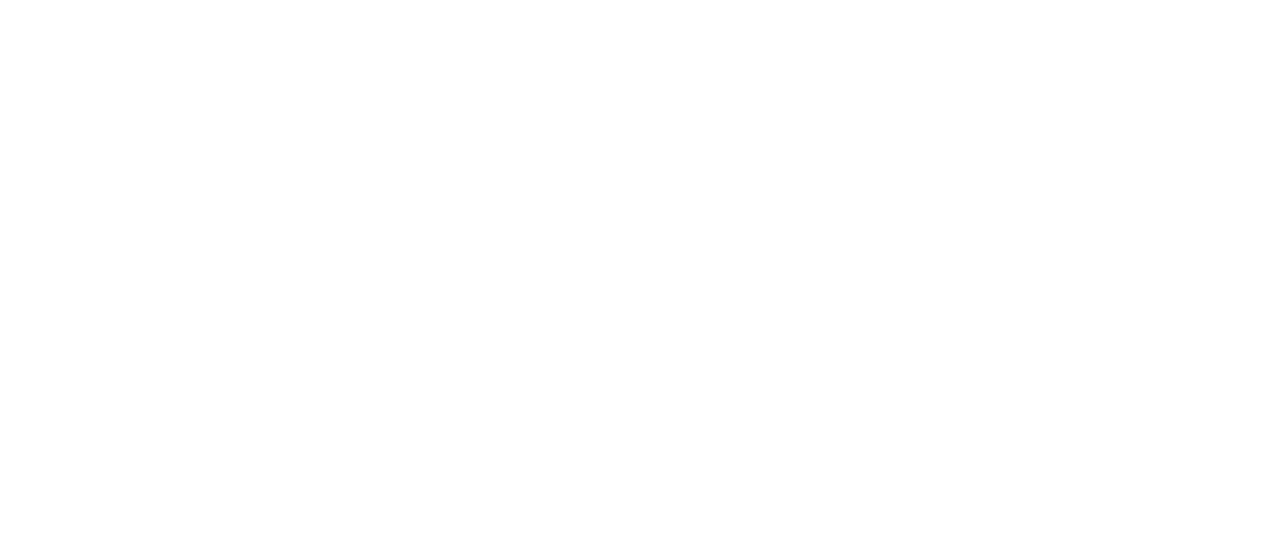
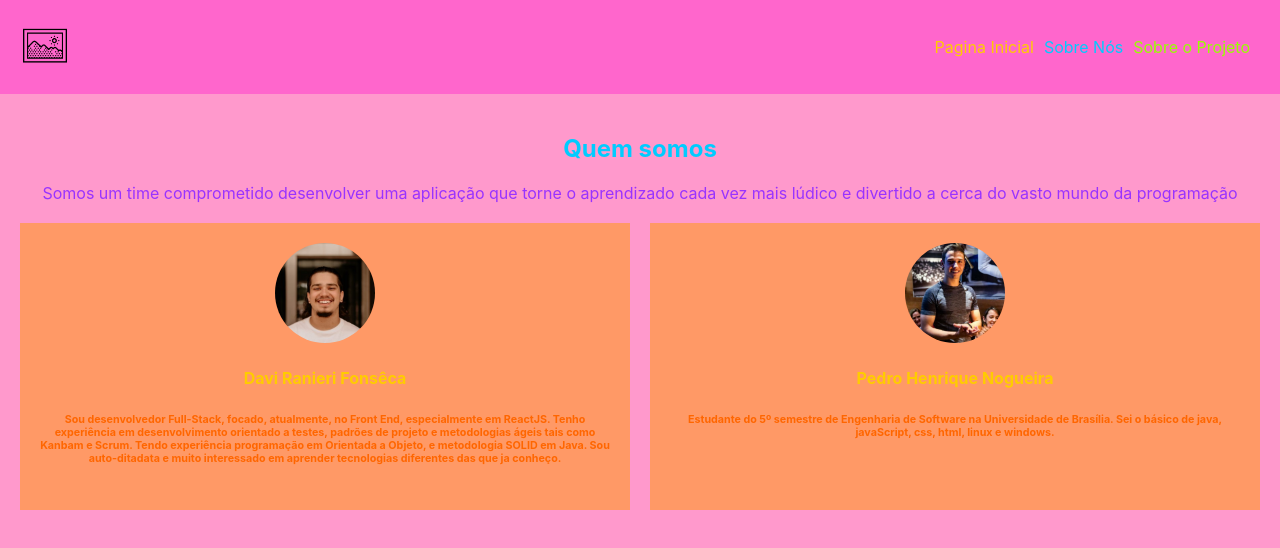
Before and after one commit to projeto-de-algoritmos/Greed_HuffTree-Explorer, a React (Create React App) app: page /about-us in a window 1280 px wide. Before the commit this address had no page. Shown: the top 548 px of the page. Built offline with nearby package versions, Linux system fonts and the light colour scheme.

Commit message:
adicionando atributos as paginas

```diff
--- a/src/App.css
+++ b/src/App.css
@@ -1,38 +1,26 @@
+:root {
+  --color-pink-flamingo: #FF66CC;
+  --color-sunshine-yellow: #FFCC00;
+  --color-electric-blue: #00CCFF;
+  --color-luscious-lime: #99FF00;
+  --color-purple-haze: #9933FF;
+  --color-candy-apple-red: #FF3333;
+  --color-tropical-orange: #FF6600;
+  --color-bubblegum-pop: #FF99CC;
+  --color-aqua-splash: #00FFFF;
+  --color-playful-peach: #FF9966;
+  --white: #F2F2F2;
+}
+
+html,
+body,
+#root {
+  height: 100%;
+}
+
 .App {
   text-align: center;
-}
-
-.App-logo {
-  height: 40vmin;
-  pointer-events: none;
-}
-
-@media (prefers-reduced-motion: no-preference) {
-  .App-logo {
-    animation: App-logo-spin infinite 20s linear;
-  }
-}
-
-.App-header {
-  background-color: #282c34;
-  min-height: 100vh;
   display: flex;
   flex-direction: column;
-  align-items: center;
-  justify-content: center;
-  font-size: calc(10px + 2vmin);
-  color: white;
+  min-height: 100vh;
 }
-
-.App-link {
-  color: #61dafb;
-}
-
-@keyframes App-logo-spin {
-  from {
-    transform: rotate(0deg);
-  }
-  to {
-    transform: rotate(360deg);
-  }
-}
--- a/src/App.js
+++ b/src/App.js
@@ -1,6 +1,8 @@
 import { Route, Routes } from 'react-router-dom';
 import './App.css';
 import { Main } from './components/Main';
+import AboutUs from './components/AboutUs';
+import AboutTheProject from './components/AboutTheProject';
 
 
 function App() {
@@ -8,6 +10,8 @@
     <div className="App">
       <Routes>
         <Route path='/' element={<Main />} />
+        <Route path='/about-us' element={<AboutUs />} />
+        <Route path='/about-the-project' element={<AboutTheProject />} />
       </Routes>
     </div>
   );
--- /dev/null
+++ b/src/components/AboutTheProject.js
@@ -0,0 +1,18 @@
+import React from 'react';
+import './styles/AboutTheProject.css';
+import Header from './Header';
+
+function AboutTheProject() {
+    return (
+        <>
+            <Header />
+            <div className="about-the-project">
+                <h2>Sobre o projeto</h2>
+                <p>O AmazingMaze é um game desenvolvido para web em que o usuário deve resolver um labirinto. O labirinto em questão possui diversos caminhos para se chegar ao final, alguns mais longos e outros mais curtos. a pontuação do jogador depende de qual caminho ele usou para resolver o labirinto e em quanto tempo ele conseguiu concluir o mapa. E aí, topa o desafio?</p>
+                <p>O menor caminho do labirinto é calculado usando o algoritmo de Dijkstra</p>
+            </div>
+        </>
+    );
+}
+
+export default AboutTheProject;
--- /dev/null
+++ b/src/components/AboutUs.js
@@ -0,0 +1,39 @@
+import React from 'react';
+import './styles/AboutUs.css';
+import Header from './Header';
+import pedro from '../assets/predo.jpg'
+import davi from '../assets/davi.jpg'
+
+export default function AboutUs() {
+    return (
+        <>
+            <Header />
+            <div className="about-us">
+                <div className='intro-text'>
+                    <h2>Quem somos</h2>
+                    <p>Somos um time comprometido desenvolver uma aplicação que torne o aprendizado cada vez mais lúdico e divertido a cerca do vasto mundo da programação </p>
+                </div>
+                <div className='intro-participants'>
+                    <div className='davi'>
+                        <div className='davi-photo'>
+                            <a href='https://github.com/davirany/' target="_blank" rel="noreferrer">
+                                <img src={davi} alt='Davi Ranieri Fonseca' />
+                            </a>
+                        </div>
+                        <h4><a href='https://github.com/davirany/' target="_blank" rel="noreferrer">Davi Ranieri Fonsêca</a></h4>
+                        <h6>Sou desenvolvedor Full-Stack, focado, atualmente, no Front End, especialmente em ReactJS. Tenho experiência em desenvolvimento orientado a testes, padrões de projeto e metodologias ágeis tais como Kanbam e Scrum. Tendo experiência programação em Orientada a Objeto, e metodologia SOLID em Java. Sou auto-ditadata e muito interessado em aprender tecnologias diferentes das que ja conheço.</h6>
+                    </div>
+                    <div className='pedro'>
+                        <div className='pedro-photo'>
+                            <a href='https://github.com/pehenobra2/' target="_blank" rel="noreferrer">
+                                <img src={pedro} alt='Pedro Henrique Nogueira Bragança' />
+                            </a>
+                        </div>
+                        <h4><a href='https://github.com/pehenobra2/' target="_blank" rel="noreferrer">Pedro Henrique Nogueira</a></h4>
+                        <h6>Estudante do 5º semestre de Engenharia de Software na Universidade de Brasília. Sei o básico de java, javaScript, css, html, linux e windows.</h6>
+                    </div>
+                </div>
+            </div>
+        </>
+    );
+}
--- a/src/components/Header.js
+++ b/src/components/Header.js
@@ -1,6 +1,7 @@
 import React from 'react';
 import { useNavigate } from 'react-router-dom';
 import logo from '../assets/icons8-image-96.png'
+import './styles/Header.css'
 
 export default function Header() {
     let navigate = useNavigate();
--- /dev/null
+++ b/src/components/styles/AboutTheProject.css
@@ -0,0 +1,14 @@
+.about-the-project {
+    background-color: var(--color-electric-blue);
+    padding: 20px;
+    color: white;
+    flex-grow: 1;
+}
+
+.about-the-project h2 {
+    color: var(--color-sunshine-yellow);
+}
+
+.about-the-project p {
+    color: var(--color-purple-haze);
+}
--- /dev/null
+++ b/src/components/styles/AboutUs.css
@@ -0,0 +1,60 @@
+.about-us {
+    background-color: var(--color-bubblegum-pop);
+    padding: 20px;
+    color: white;
+    flex-grow: 1;
+    flex-basis: 0;
+}
+
+.intro-text {
+    margin-bottom: 20px;
+}
+
+.intro-text h2 {
+    color: var(--color-electric-blue);
+}
+
+.intro-text p {
+    color: var(--color-purple-haze);
+}
+
+.intro-participants {
+    display: flex;
+    gap: 20px;
+}
+
+.intro-participants .davi,
+.intro-participants .pedro {
+    background-color: var(--color-playful-peach);
+    padding: 20px;
+    color: white;
+    width: 50%;
+}
+
+.intro-participants .davi h4 a,
+.intro-participants .pedro h4 a {
+    color: var(--color-sunshine-yellow);
+    text-decoration: none;
+}
+
+.intro-participants .davi h6,
+.intro-participants .pedro h6 {
+    color: var(--color-tropical-orange);
+}
+
+.intro-participants .davi-photo,
+.intro-participants .pedro-photo {
+    text-align: center;
+}
+
+.intro-participants .davi-photo img,
+.intro-participants .pedro-photo img {
+    width: 100px;
+    height: 100px;
+    border-radius: 50%;
+}
+
+.intro-participants .davi-photo img:hover,
+.intro-participants .pedro-photo img:hover {
+    transform: scale(1.1);
+}
--- /dev/null
+++ b/src/components/styles/Header.css
@@ -0,0 +1,41 @@
+header {
+    background-color: var(--color-pink-flamingo);
+    padding: 20px;
+    color: var(--white);
+}
+
+nav {
+    display: flex;
+    align-items: center;
+    justify-content: space-between;
+}
+
+.logo-container {
+    cursor: pointer;
+}
+
+.logo-container img {
+    width: 50px;
+    height: 50px;
+}
+
+.nav-links {
+    display: flex;
+}
+
+.nav-links div {
+    margin-right: 10px;
+    cursor: pointer;
+}
+
+.nav-links div:nth-child(1) {
+    color: var(--color-sunshine-yellow);
+}
+
+.nav-links div:nth-child(2) {
+    color: var(--color-electric-blue);
+}
+
+.nav-links div:nth-child(3) {
+    color: var(--color-luscious-lime);
+}
```
Also changed, not shown: src/assets/davi.jpg (added), src/assets/predo.jpg (added).
